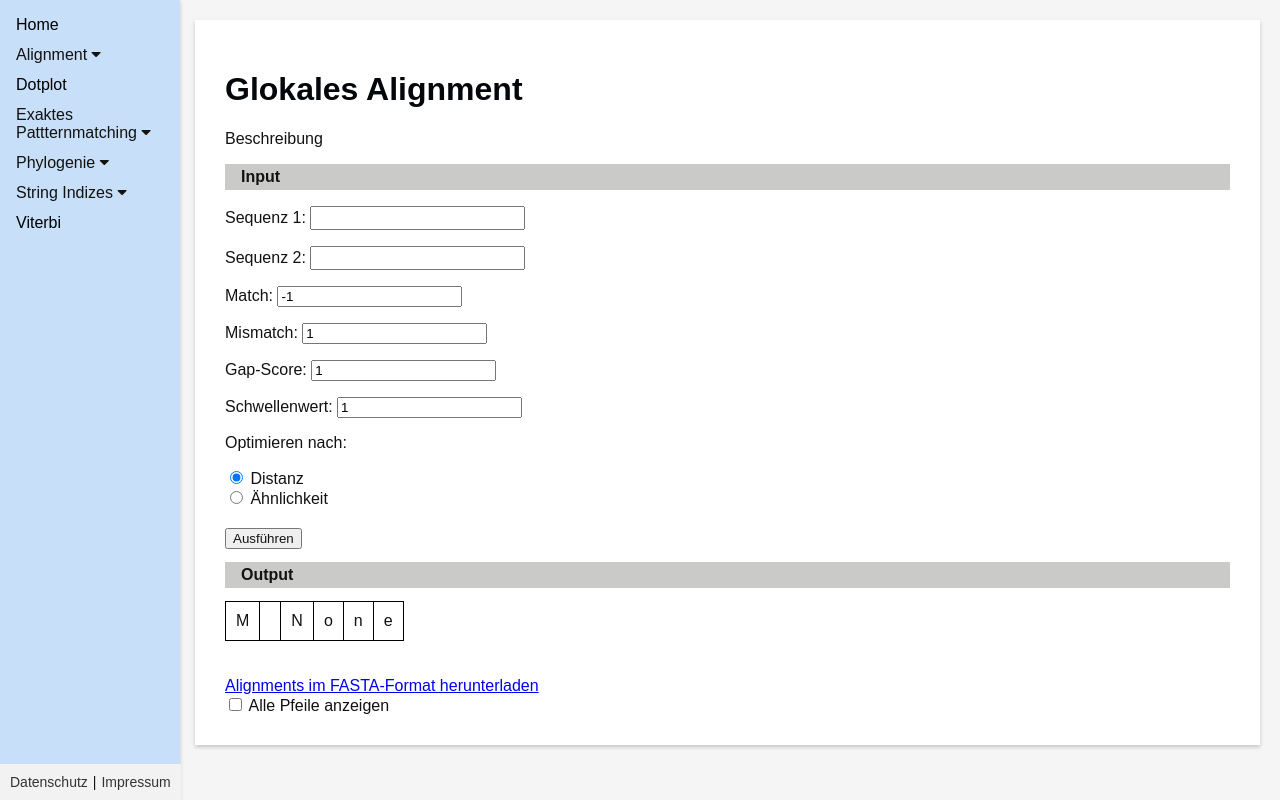
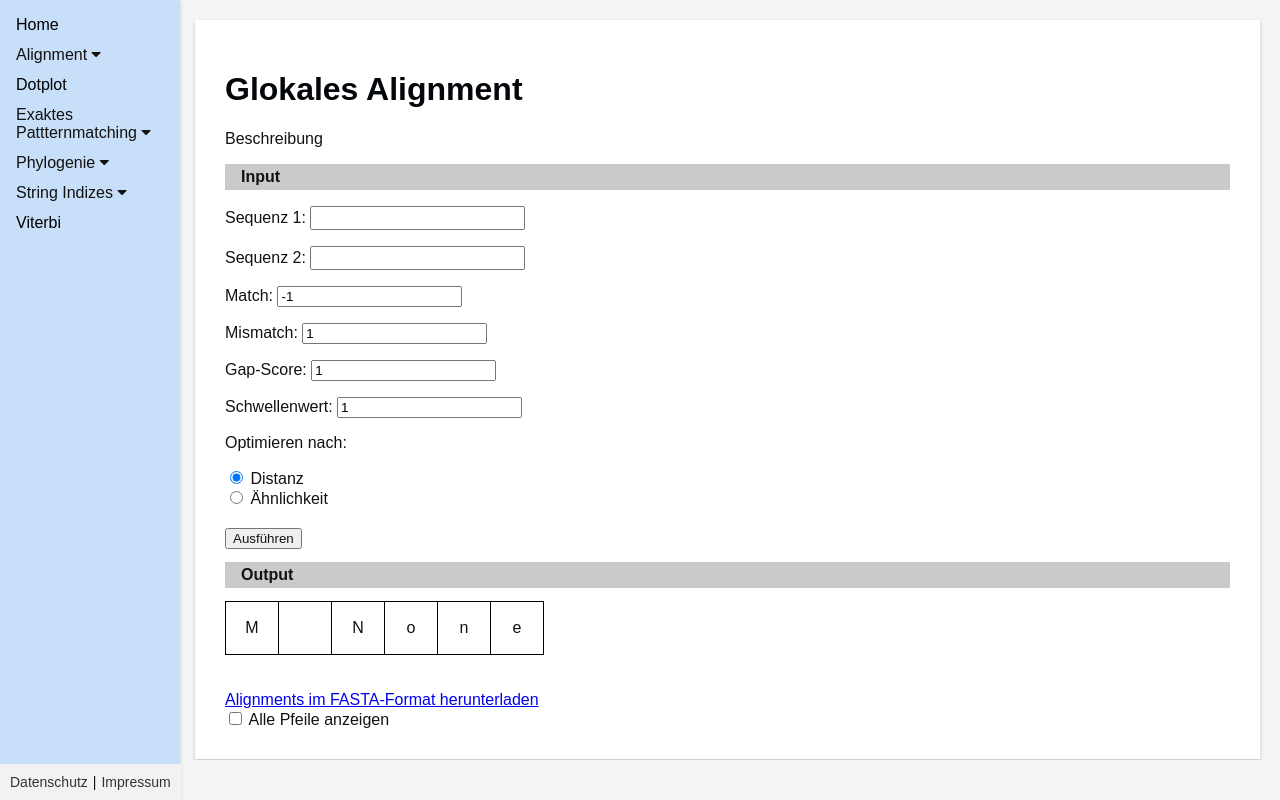
Before and after one commit to ngdqtram99/bioinformatics-hub, a Django app: template webapp/templates/glocal_alignment.html in a window 1280 px wide. Run offline with Django 4.2, Linux system fonts and the light colour scheme; tables that the repository leaves empty hold one stand-in row (values such as "Sample post"); the template is opened without the code that fills it: values that come from a table or form of the project are taken from there, most other values are stand-ins (such as "Sample title", 1, 10 or a date in 2020).

Commit message:
fix alignments table, set text-align to 'left'

```diff
--- a/webapp/static/css/alignments.css
+++ b/webapp/static/css/alignments.css
@@ -2,7 +2,9 @@
         .path {
           background-color: #c7dff8;
         }
-
+        p {
+            text-align: justify;
+        }
         .hor {
           background-image: url('/webapp/static/images/hor.png');
           background-repeat: no-repeat;
@@ -51,11 +53,25 @@
         .alignment-table{
             white-space: pre;
             font-family: monospace;
+            text-align: left;
+            font-size: 16px;
+            background-color: #f2f3f1;
         }
-        td {
+        .alignment-table td{
+            border-bottom: 2px solid rgb(0,0,0,30%);
+        }
+        #matrixTable {
+            table-layout: fixed;
+
+        }
+        #matrixTable td {
             border: 1px solid black;
-            padding: 10px;
+            width:30px;
+            max-width: 30px;
+            padding: 11px;
+            height: 30px;
             text-align: center;
+
         }
         .alignment:hover {
             background-color:  #88bdf5;
```
